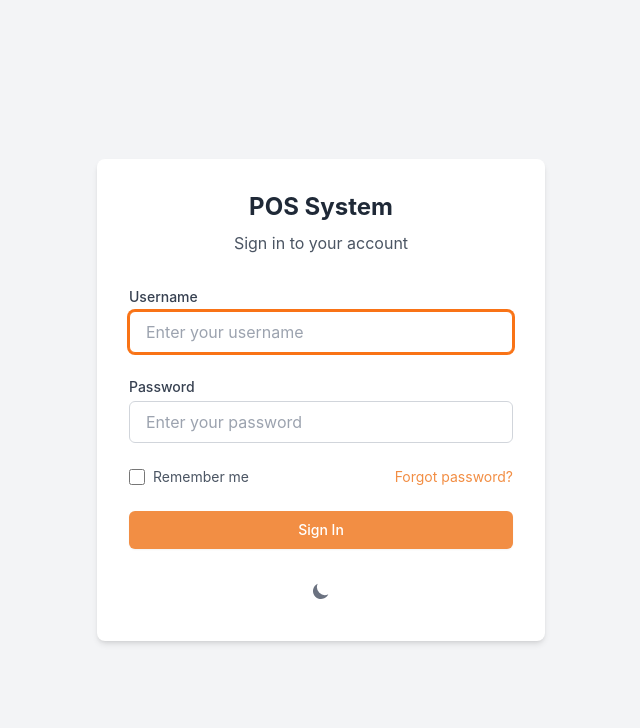
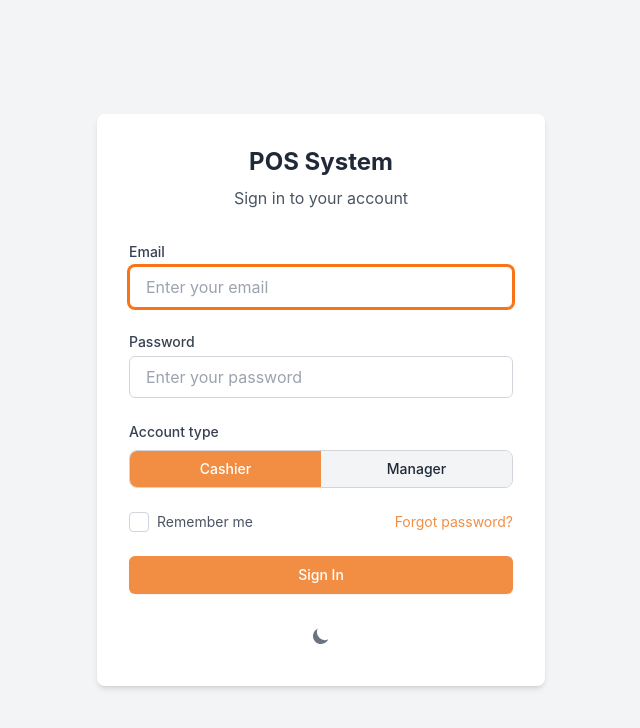
Before and after one commit to KryAboutIt/S4Q2P3-fe, a Vue app: page /login in a window 1280 px wide. Shown: the top 728 px of the page, without its empty margins (319-959 px from the left). Built offline with nearby package versions, Linux system fonts and the light colour scheme.

Commit message:
feat: update checkbox button and add user type input

```diff
--- a/src/views/LoginView.vue
+++ b/src/views/LoginView.vue
@@ -15,14 +15,14 @@
       <form class="space-y-6">
         <div class="space-y-1">
           <label
-            for="username"
+            for="email"
             class="block text-sm font-medium text-gray-700 dark:text-gray-300"
-            >Username</label
+            >Email</label
           >
           <input
-            id="username"
-            type="text"
-            placeholder="Enter your username"
+            id="email"
+            type="email"
+            placeholder="Enter your email"
             class="w-full px-4 py-2 border border-gray-300 dark:border-gray-700 rounded-md bg-white dark:bg-gray-700 text-gray-700 dark:text-white focus:outline-none focus:ring-2 focus:ring-orange-500 focus:border-orange-500"
             autofocus
           />
@@ -42,16 +42,73 @@
           />
         </div>
 
+        <div class="space-y-2">
+          <label
+            class="block text-sm font-medium text-gray-700 dark:text-gray-300"
+          >
+            Account type
+          </label>
+          <div
+            class="flex rounded-lg overflow-hidden border border-gray-300 dark:border-gray-700"
+          >
+            <button
+              type="button"
+              @click="isManager = 0"
+              :class="[
+                'flex-1 px-4 py-2 text-sm font-medium transition-colors duration-200 ease-in-out',
+                isManager === 0
+                  ? 'bg-primary dark:bg-dark-primary text-white'
+                  : 'bg-gray-100 dark:bg-gray-700 text-gray-800 dark:text-gray-300 hover:bg-gray-200 dark:hover:bg-gray-600',
+              ]"
+            >
+              Cashier
+            </button>
+            <button
+              type="button"
+              @click="isManager = 1"
+              :class="[
+                'flex-1 px-4 py-2 text-sm font-medium transition-colors duration-200 ease-in-out',
+                isManager === 1
+                  ? 'bg-primary dark:bg-dark-primary text-white'
+                  : 'bg-gray-100 dark:bg-gray-700 text-gray-800 dark:text-gray-300 hover:bg-gray-200 dark:hover:bg-gray-600',
+              ]"
+            >
+              Manager
+            </button>
+          </div>
+        </div>
+
         <div class="flex items-center justify-between">
-          <label
-            class="flex items-center text-sm text-gray-600 dark:text-gray-400"
-          >
-            <input
-              type="checkbox"
-              class="h-4 w-4 text-orange-500 focus:ring-orange-500 border-gray-300 dark:border-gray-600 rounded mr-2"
-            />
-            Remember me
+          <label class="flex items-center">
+            <div class="relative flex items-center">
+              <input type="checkbox" class="sr-only peer" />
+              <div
+                class="w-5 h-5 border border-gray-300 dark:border-gray-600 rounded bg-white dark:bg-gray-700 peer-checked:bg-primary dark:peer-checked:bg-dark-primary peer-focus:outline-none peer-focus:ring-2 peer-focus:ring-primary dark:peer-focus:ring-dark-primary peer-focus:border-transparent dark:peer-focus:border-transparent transition-colors duration-200"
+              ></div>
+
+              <div
+                class="absolute left-0.5 top-0.5 w-4 h-4 text-white transform scale-0 peer-checked:scale-100 transition duration-200"
+              >
+                <svg
+                  xmlns="http://www.w3.org/2000/svg"
+                  fill="none"
+                  viewBox="0 0 24 24"
+                  stroke="currentColor"
+                  stroke-width="3"
+                >
+                  <path
+                    stroke-linecap="round"
+                    stroke-linejoin="round"
+                    d="M5 13l4 4L19 7"
+                  />
+                </svg>
+              </div>
+            </div>
+            <span class="ml-2 text-sm text-gray-600 dark:text-gray-400"
+              >Remember me</span
+            >
           </label>
+
           <a
             href="#"
             class="text-sm text-primary hover:text-primary-hover dark:text-dark-primary dark:hover:text-dark-primary-hover hover:underline"
@@ -104,7 +161,9 @@
 </template>
 
 <script setup>
-import { onMounted, nextTick } from "vue";
+import { onMounted, ref } from "vue";
+
+const isManager = ref(0);
 
 onMounted(() => {
   if (
```
Also changed, not shown: 1 other file (tests, documents, lock files or other folders).
